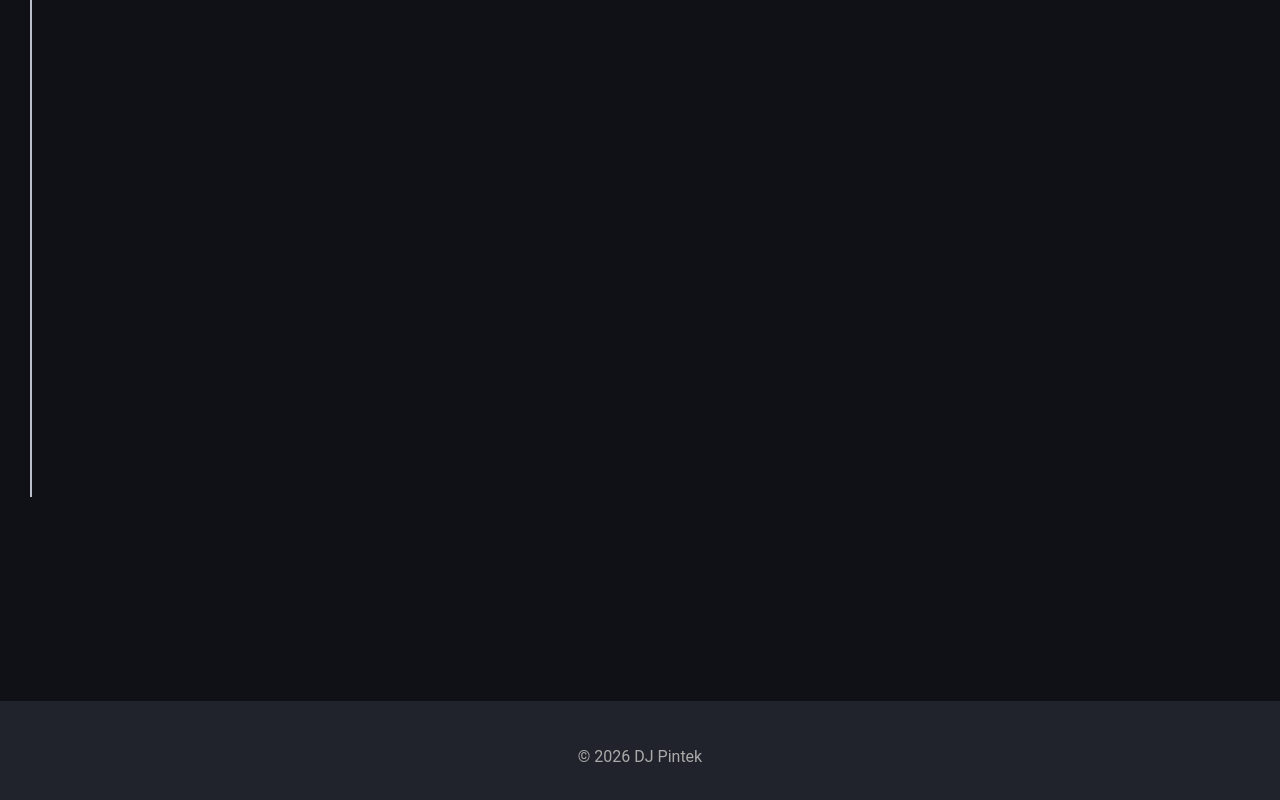
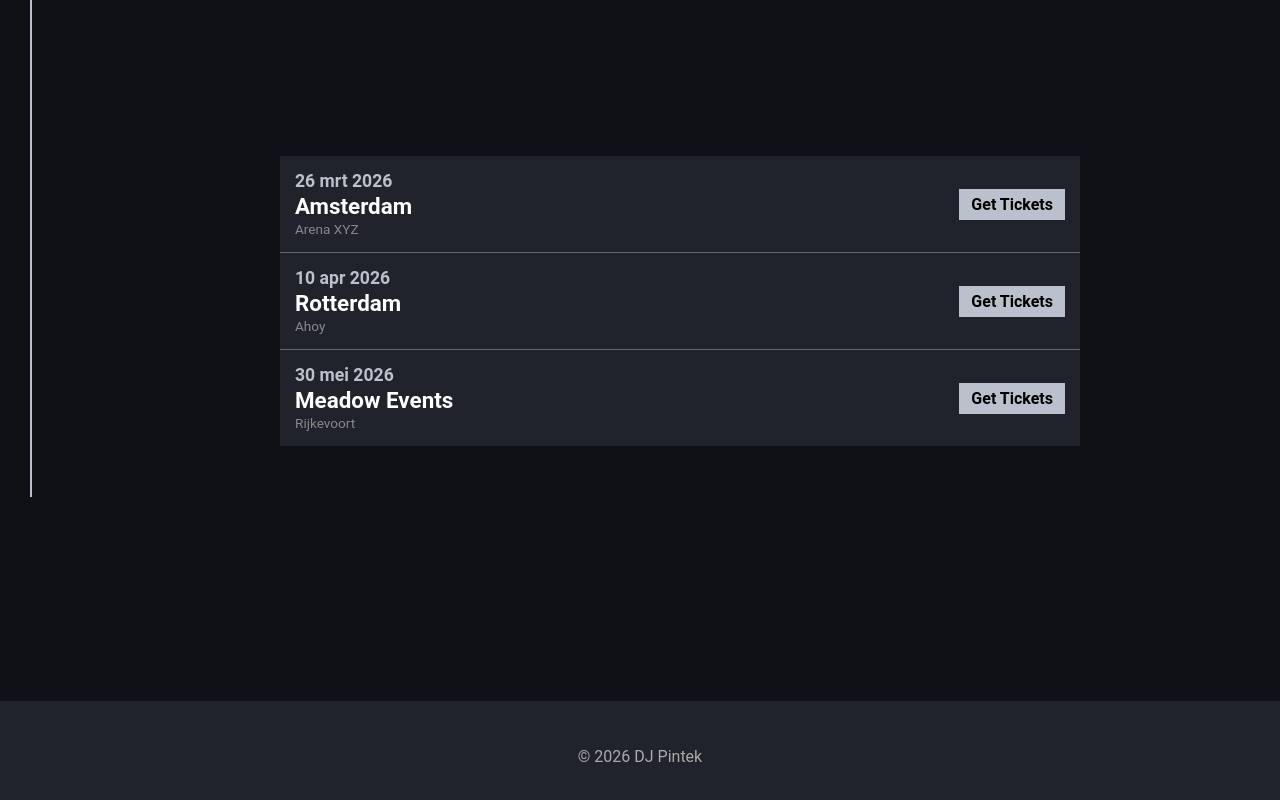
Before and after one commit to mathijs-uitjesbazen/pintek-website, a website: page index.html in a window 1280 px wide. Shown: the part 2499-3299 px from the top of the page. Drawn offline with Linux system fonts and the light colour scheme; no server answers.

Commit message:
Agenda nu wel werkend

```diff
--- a/index.html
+++ b/index.html
@@ -101,7 +101,7 @@
 
     <script>
     // Tour Agenda fetch
-    fetch('/api/events')
+    fetch('events.json')
         .then(res => res.json())
         .then(events => {
             const container = document.getElementById('events-container');
```
